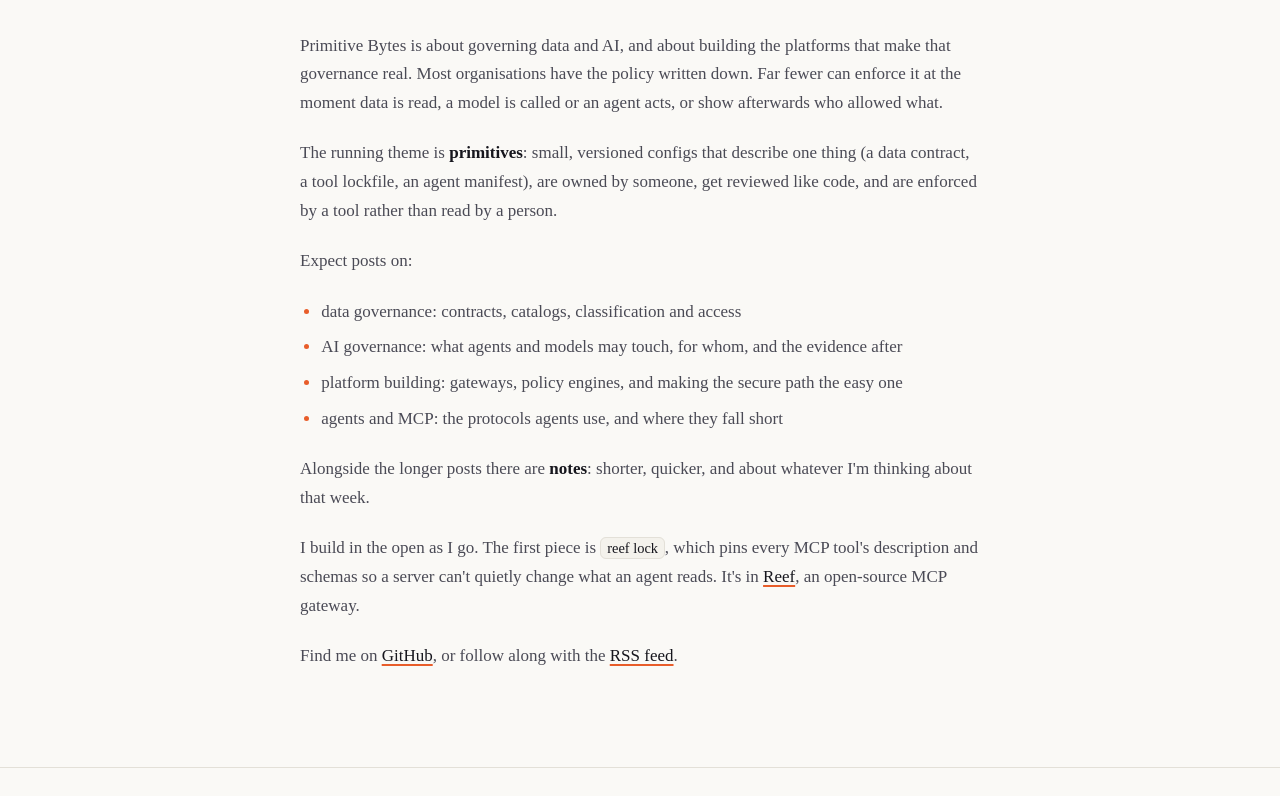
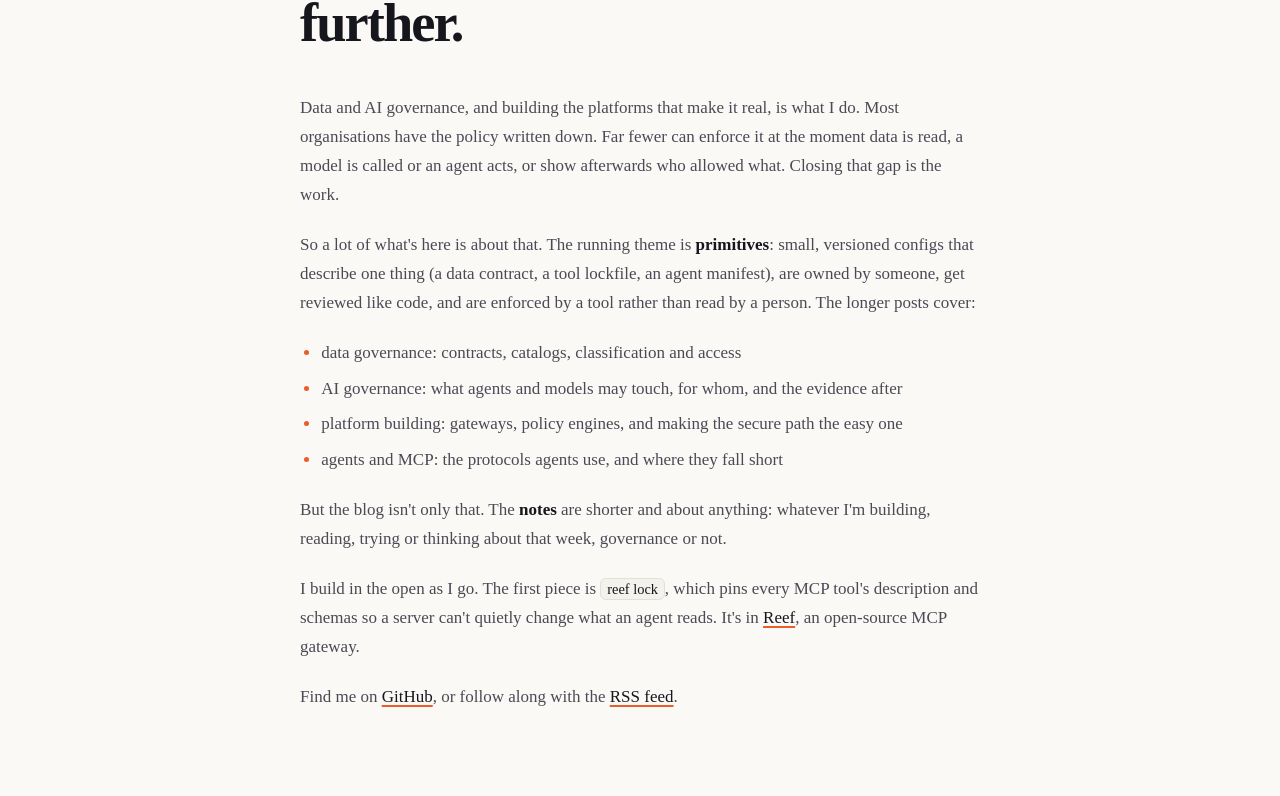
Before and after one commit to FatherBrian/primitive-bytes, an Astro site: page /primitive-bytes/about in a window 1280 px wide. Shown: the part 303-1099 px from the top of the page. Built offline with nearby package versions, Linux system fonts and the light colour scheme; Astro itself is replaced by a stand-in of ours.

Commit message:
About: governance and platforms is what I do; the blog goes wider
Co-Authored-By: Claude Opus 5.5 <noreply@anthropic.com>

```diff
--- a/src/pages/about.astro
+++ b/src/pages/about.astro
@@ -11,21 +11,21 @@ import { url } from '../url';
 	<article class="wrap">
 		<header class="head">
 			<p class="eyebrow">About</p>
-			<h1>Governance you can run, not just read.</h1>
+			<h1>I build governance into platforms. This blog wanders further.</h1>
 		</header>
 		<div class="prose">
 			<p>
-				Primitive Bytes is about governing data and AI, and about building the platforms that make
-				that governance real. Most organisations have the policy written down. Far fewer can
-				enforce it at the moment data is read, a model is called or an agent acts, or show
-				afterwards who allowed what.
+				Data and AI governance, and building the platforms that make it real, is what I do. Most
+				organisations have the policy written down. Far fewer can enforce it at the moment data is
+				read, a model is called or an agent acts, or show afterwards who allowed what. Closing that
+				gap is the work.
 			</p>
 			<p>
-				The running theme is <strong>primitives</strong>: small, versioned configs that describe
-				one thing (a data contract, a tool lockfile, an agent manifest), are owned by someone,
-				get reviewed like code, and are enforced by a tool rather than read by a person.
+				So a lot of what's here is about that. The running theme is <strong>primitives</strong>:
+				small, versioned configs that describe one thing (a data contract, a tool lockfile, an
+				agent manifest), are owned by someone, get reviewed like code, and are enforced by a tool
+				rather than read by a person. The longer posts cover:
 			</p>
-			<p>Expect posts on:</p>
 			<ul>
 				<li>data governance: contracts, catalogs, classification and access</li>
 				<li>AI governance: what agents and models may touch, for whom, and the evidence after</li>
@@ -33,8 +33,8 @@ import { url } from '../url';
 				<li>agents and MCP: the protocols agents use, and where they fall short</li>
 			</ul>
 			<p>
-				Alongside the longer posts there are <strong>notes</strong>: shorter, quicker, and about
-				whatever I'm thinking about that week.
+				But the blog isn't only that. The <strong>notes</strong> are shorter and about anything:
+				whatever I'm building, reading, trying or thinking about that week, governance or not.
 			</p>
 			<p>
 				I build in the open as I go. The first piece is <code>reef lock</code>, which pins every
```
